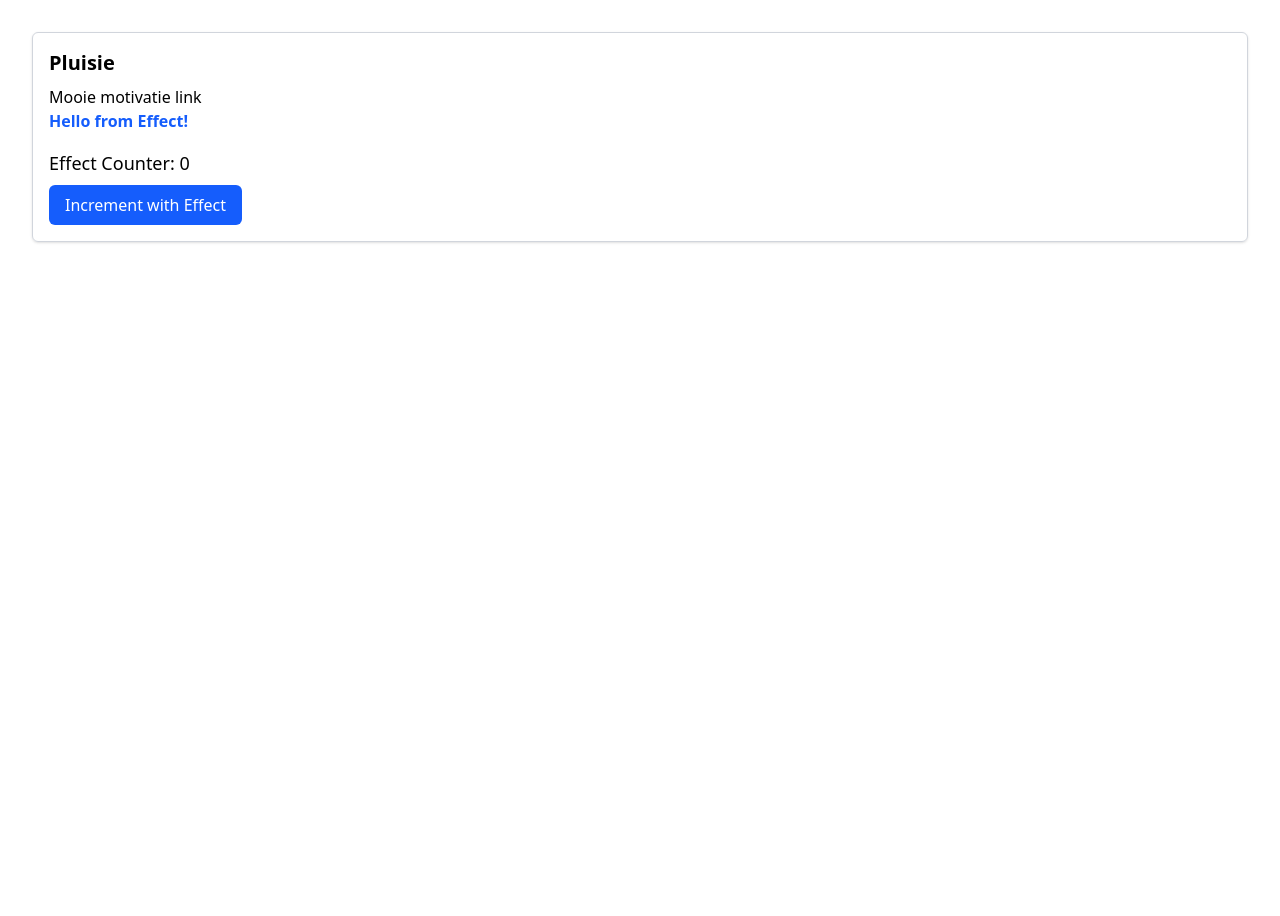
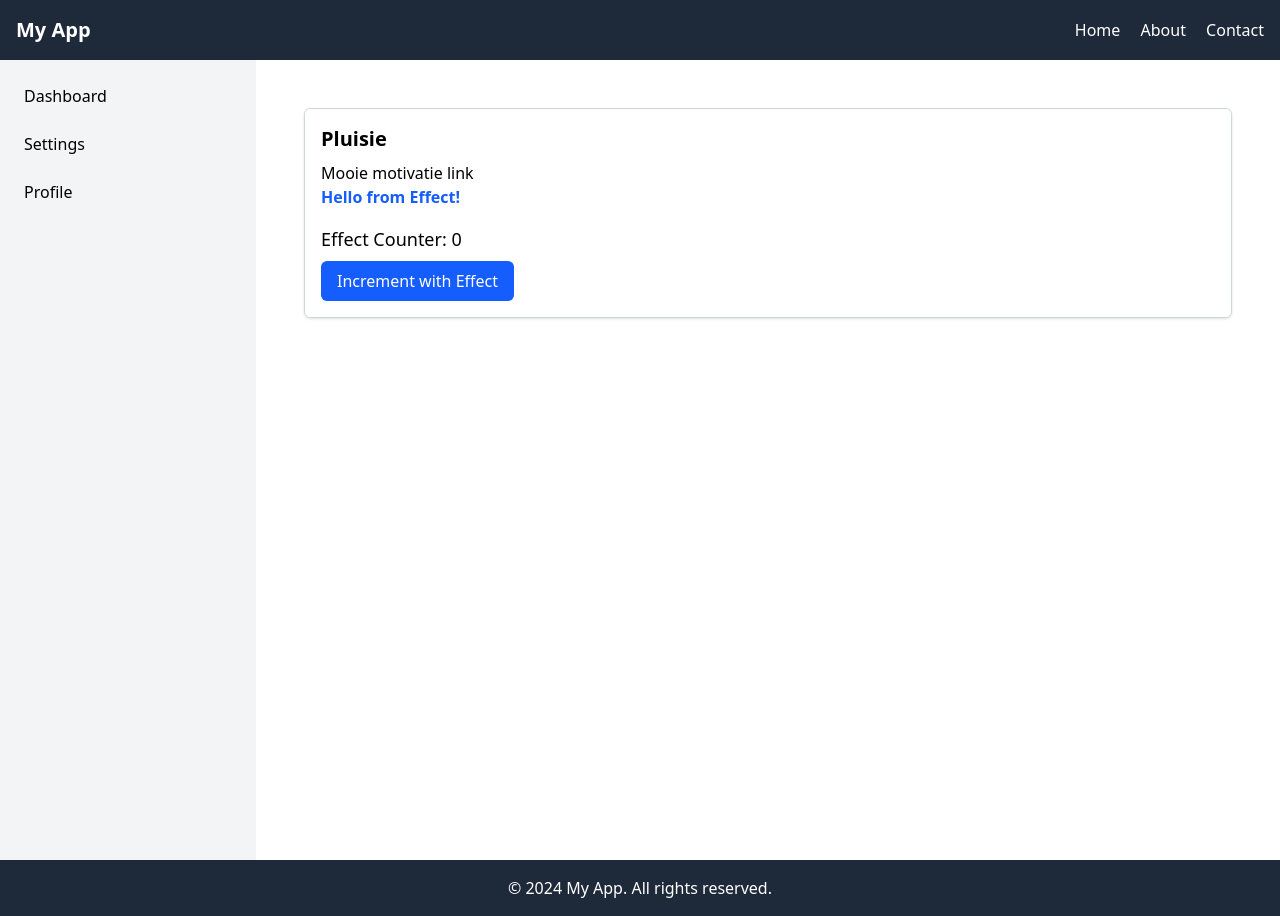
Before and after one commit to sempruijs/pluisie, a SvelteKit app in the folder frontend/: page / in a window 1280 px wide. Before the commit the page ends 800 px from the top, so only its background shows below. Built offline with nearby package versions, Linux system fonts and the light colour scheme.

Commit message:
Add footer, header and sidebar base

```diff
--- /dev/null
+++ b/frontend/src/lib/components/Footer.svelte
@@ -0,0 +1,5 @@
+<footer class="bg-gray-800 text-white p-4 mt-auto">
+    <div class="container mx-auto text-center">
+        <p>&copy; 2024 My App. All rights reserved.</p>
+    </div>
+</footer>
--- /dev/null
+++ b/frontend/src/lib/components/Header.svelte
@@ -0,0 +1,10 @@
+<header class="bg-gray-800 text-white p-4">
+    <nav class="container mx-auto flex justify-between items-center">
+        <h1 class="text-xl font-bold">My App</h1>
+        <div class="space-x-4">
+            <a href="/" class="hover:text-gray-300">Home</a>
+            <a href="/about" class="hover:text-gray-300">About</a>
+            <a href="/contact" class="hover:text-gray-300">Contact</a>
+        </div>
+    </nav>
+</header>
--- /dev/null
+++ b/frontend/src/lib/components/Sidebar.svelte
@@ -0,0 +1,7 @@
+<aside class="bg-gray-100 w-64 p-4 min-h-screen">
+    <nav class="space-y-2">
+        <a href="/" class="block hover:bg-gray-200 p-2 rounded">Dashboard</a>
+        <a href="/settings" class="block hover:bg-gray-200 p-2 rounded">Settings</a>
+        <a href="/profile" class="block hover:bg-gray-200 p-2 rounded">Profile</a>
+    </nav>
+</aside>
--- a/frontend/src/routes/+layout.svelte
+++ b/frontend/src/routes/+layout.svelte
@@ -1,6 +1,20 @@
 <script lang="ts">
 	import '../app.css';
+	import Header from '$lib/components/Header.svelte';
+	import Sidebar from '$lib/components/Sidebar.svelte';
+	import Footer from '$lib/components/Footer.svelte';
 	let { children } = $props();
 </script>
 
-{@render children()}
+<div class="min-h-screen flex flex-col">
+	<Header />
+
+	<div class="flex flex-1">
+		<Sidebar />
+		<main class="flex-1 p-4">
+			{@render children()}
+		</main>
+	</div>
+
+	<Footer />
+</div>
```
Also changed, not shown: 1 other file (tests, documents, lock files or other folders).
